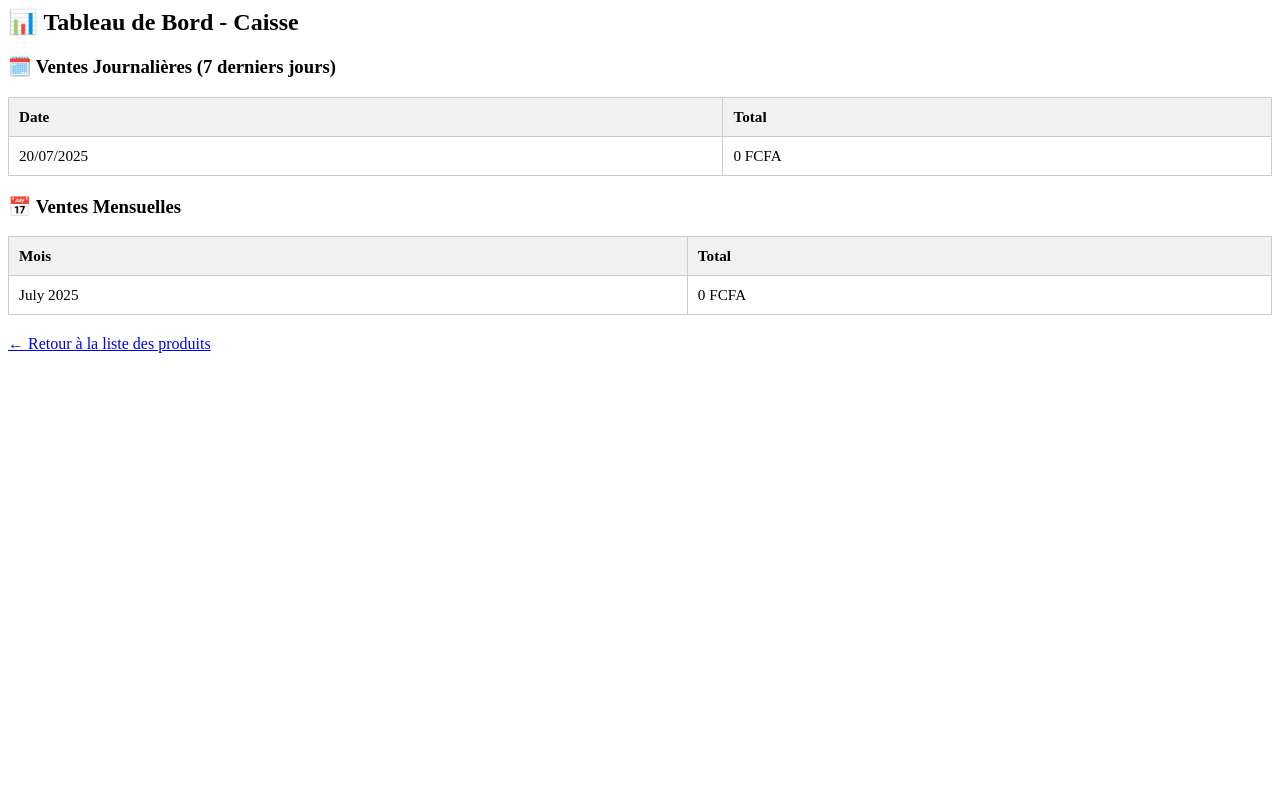
After one commit to Franck242-franck/vente, a Django app: page /caisse/ in a window 1280 px wide. The commit adds this page. Run offline with Django 5.2, Linux system fonts and the light colour scheme; data comes from the database, SQL or seed files in the repository.

Commit message:
Mise à jour : ajout du bouton 'Caisse' élégant et ajustements CSS

```diff
--- a/gestion_produits/settings.py
+++ b/gestion_produits/settings.py
@@ -27,7 +27,7 @@ BASE_DIR = Path(__file__).resolve().parent.parent
 SECRET_KEY = config('SECRET_KEY')
 
 # SECURITY WARNING: don't run with debug turned on in production!
-DEBUG = True
+DEBUG = False
 
 ALLOWED_HOSTS = ['*']
 
--- /dev/null
+++ b/produits/templates/produits/dashboard_caisse.html
@@ -0,0 +1,112 @@
+{% load static %}
+<html lang="fr">
+<head>
+    <meta charset="UTF-8">
+    <title>Ajouter un utilisateur</title>
+    <meta name="viewport" content="width=device-width, initial-scale=1.0" />
+    <link rel="manifest" href="{% static 'manifest.json' %}">
+    <meta name="theme-color" content="#007bff">
+    <style>
+      table {
+        width: 100%;
+        border-collapse: collapse;
+        margin-bottom: 20px;
+        font-size: 0.95em;
+      }
+
+      th, td {
+        padding: 10px;
+        border: 1px solid #ccc;
+        text-align: left;
+      }
+
+      th {
+        background-color: #f2f2f2;
+      }
+
+      @media screen and (max-width: 600px) {
+        table, thead, tbody, th, td, tr {
+          display: block;
+          width: 100%;
+        }
+
+        thead {
+          display: none;
+        }
+
+        tr {
+          margin-bottom: 15px;
+          border: 1px solid #ddd;
+          padding: 10px;
+          background: #fafafa;
+        }
+
+        td {
+          display: flex;
+          justify-content: space-between;
+          padding: 8px 10px;
+          border: none;
+          border-bottom: 1px solid #eee;
+        }
+
+        td::before {
+          content: attr(data-label);
+          font-weight: bold;
+          flex: 1;
+        }
+      }
+    </style>
+</head>
+<body>
+    <h2>📊 Tableau de Bord - Caisse</h2>
+
+    <h3>🗓️ Ventes Journalières (7 derniers jours)</h3>
+    <table>
+      <thead>
+        <tr><th>Date</th><th>Total</th></tr>
+      </thead>
+      <tbody>
+        {% for vente in ventes_journalieres %}
+          <tr>
+            <td data-label="Date">{{ vente.jour|date:"d/m/Y" }}</td>
+            <td data-label="Total">{{ vente.total }} FCFA</td>
+          </tr>
+        {% empty %}
+          <tr>
+            <td colspan="2">Aucune vente récente</td>
+          </tr>
+        {% endfor %}
+      </tbody>
+    </table>
+
+    <h3>📅 Ventes Mensuelles</h3>
+    <table>
+      <thead>
+        <tr><th>Mois</th><th>Total</th></tr>
+      </thead>
+      <tbody>
+        {% for vente in ventes_mensuelles %}
+          <tr>
+            <td data-label="Mois">{{ vente.mois|date:"F Y" }}</td>
+            <td data-label="Total">{{ vente.total }} FCFA</td>
+          </tr>
+        {% empty %}
+          <tr>
+            <td colspan="2">Aucune donnée</td>
+          </tr>
+        {% endfor %}
+      </tbody>
+    </table>
+    <a href="{% url 'lister' %}">← Retour à la liste des produits</a>
+    <script>
+          if ('serviceWorker' in navigator) {
+            navigator.serviceWorker.register("{% static 'js/service-worker.js' %}")
+              .then(function(registration) {
+                console.log("Service worker enregistré avec succès.");
+              })
+              .catch(function(error) {
+                console.log("Erreur lors de l'enregistrement du service worker :", error);
+              });
+          }
+    </script>
+</body>
--- a/produits/templates/produits/historique.html
+++ b/produits/templates/produits/historique.html
@@ -83,7 +83,9 @@
 <body>
 
   <h1>Historique des ventes</h1>
-
+  <a href="{% url 'dashboard_caisse' %}" class="btn btn-success rounded-pill px-4 py-2 shadow-sm">
+    💰 Accéder à la Caisse
+  </a>
   <div class="table-container">
     <table>
       <thead>
--- a/produits/urls.py
+++ b/produits/urls.py
@@ -12,4 +12,6 @@ urlpatterns = [
     path('ajouter_utilisateur/', views.ajouter_utilisateur, name='ajouter_utilisateur'),
     path("supprimer_utilisateur/<int:id>/", views.supprimer_utilisateur, name="supprimer_utilisateur"),
 
+    path('caisse/', views.dashboard_caisse, name='dashboard_caisse'),
+
 ]
--- a/produits/views.py
+++ b/produits/views.py
@@ -120,3 +120,35 @@ def lister_produits(request):
     else:
         produits = Produit.objects.all()
     return render(request, 'produits/lister.html', {'produits': produits})
+
+from django.db.models import Sum
+from django.utils.timezone import now, timedelta
+from django.db.models.functions import TruncDay, TruncMonth
+from django.shortcuts import render
+from .models import Vente
+
+def dashboard_caisse(request):
+    # Ventes des 7 derniers jours
+    today = now().date()
+    seven_days_ago = today - timedelta(days=6)
+
+    ventes_journalieres = (
+        Vente.objects.filter(date_heure__date__gte=seven_days_ago)
+        .annotate(jour=TruncDay('date_heure'))
+        .values('jour')
+        .annotate(total=Sum('montant_total'))
+        .order_by('jour')
+    )
+
+    # Ventes par mois (derniers 6 mois)
+    ventes_mensuelles = (
+        Vente.objects.annotate(mois=TruncMonth('date_heure'))
+        .values('mois')
+        .annotate(total=Sum('montant_total'))
+        .order_by('-mois')[:6]
+    )
+
+    return render(request, 'produits/dashboard_caisse.html', {
+        'ventes_journalieres': ventes_journalieres,
+        'ventes_mensuelles': ventes_mensuelles,
+    })
```
Also changed, not shown: produits/models.py (+11 -0 lines), produits/migrations/0006_caisse_vente_caisse.py (added).
